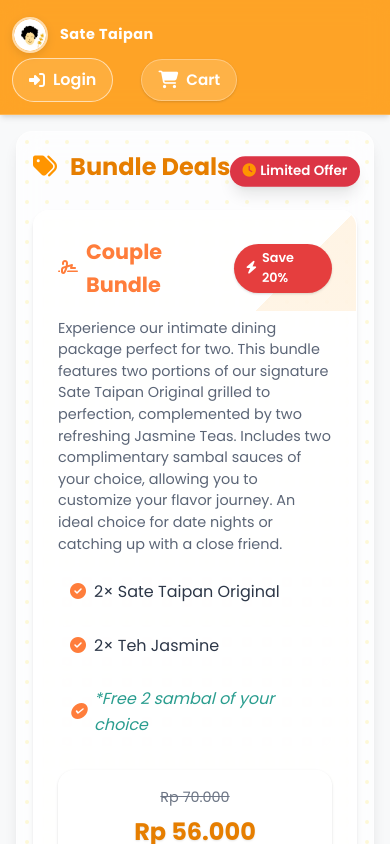
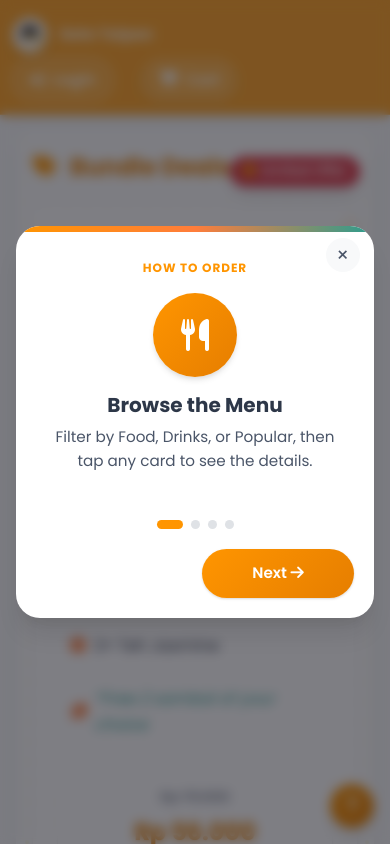
Before and after one commit to Ihsan-p1/PJ_Taipan, a plain HTML site: page index.html in a window 390 px wide. Shown: the top 844 px of the page. Drawn offline with nearby package versions, Linux system fonts and the light colour scheme.

Commit message:
Add interactive "How to Order" onboarding popup
A 4-step stepper that auto-shows on a visitor's first visit and can be
reopened any time via a floating "?" button.

- js/intro-popup.js — builds the popup, handles step navigation (Next/Back,
  clickable progress dots, arrow keys, Esc, backdrop click) and remembers
  dismissal in localStorage (sate_taipan_seen_intro).
- css/intro.css — self-contained, theme-matching styles (prefixed .intro-*),
  responsive, with reduced-motion support.
- Wired into the menu page (menu-page.js) and index.html.
- Documented the new localStorage key in README and CLAUDE.md.

Verified with headless-browser interaction tests: auto-open on first visit,
step navigation, "Start Ordering" finish, reopen button, Esc-to-close, and no
re-show on return visits (11/11 checks).

```diff
--- /dev/null
+++ b/css/intro.css
@@ -0,0 +1,233 @@
+/**
+ * intro.css — "How to Order" onboarding popup.
+ * Self-contained (uses the theme variables from base.css); prefixed with
+ * .intro- so it never collides with the product/rating modals.
+ */
+
+.intro-overlay {
+  position: fixed;
+  inset: 0;
+  z-index: 3000;
+  display: flex;
+  align-items: center;
+  justify-content: center;
+  padding: 1rem;
+  background: rgba(20, 20, 30, 0.55);
+  backdrop-filter: blur(6px);
+  opacity: 0;
+  visibility: hidden;
+  transition: opacity var(--transition-normal), visibility var(--transition-normal);
+}
+.intro-overlay.open {
+  opacity: 1;
+  visibility: visible;
+}
+
+.intro-card {
+  position: relative;
+  width: 100%;
+  max-width: 420px;
+  background: var(--card-bg, #fff);
+  border-radius: var(--radius-xl, 1.5rem);
+  box-shadow: var(--shadow-xl);
+  padding: 2.25rem 1.75rem 1.5rem;
+  text-align: center;
+  transform: translateY(24px) scale(0.96);
+  transition: transform var(--transition-bounce);
+  overflow: hidden;
+}
+.intro-overlay.open .intro-card {
+  transform: translateY(0) scale(1);
+}
+
+/* Warm accent bar along the top */
+.intro-card::before {
+  content: "";
+  position: absolute;
+  top: 0;
+  left: 0;
+  right: 0;
+  height: 6px;
+  background: linear-gradient(90deg, var(--primary), var(--accent), var(--secondary));
+}
+
+.intro-close {
+  position: absolute;
+  top: 0.75rem;
+  right: 0.9rem;
+  width: 34px;
+  height: 34px;
+  border: none;
+  border-radius: 50%;
+  background: var(--neutral-light, #f1f3f5);
+  color: var(--neutral-dark, #4a5568);
+  font-size: 1.25rem;
+  line-height: 1;
+  cursor: pointer;
+  transition: background var(--transition-fast), transform var(--transition-fast);
+}
+.intro-close:hover {
+  background: var(--neutral-gray, #dfe2e6);
+  transform: rotate(90deg);
+}
+
+.intro-eyebrow {
+  font-size: 0.75rem;
+  font-weight: 700;
+  letter-spacing: 0.08em;
+  text-transform: uppercase;
+  color: var(--primary);
+  margin-bottom: 0.75rem;
+}
+
+/* Sliding steps */
+.intro-viewport {
+  overflow: hidden;
+}
+.intro-track {
+  display: flex;
+  transition: transform var(--transition-slow);
+}
+.intro-step {
+  flex: 0 0 100%;
+  padding: 0 0.25rem;
+}
+.intro-icon {
+  width: 84px;
+  height: 84px;
+  margin: 0.25rem auto 1rem;
+  display: flex;
+  align-items: center;
+  justify-content: center;
+  border-radius: 50%;
+  font-size: 2rem;
+  color: #fff;
+  background: linear-gradient(135deg, var(--primary), var(--primary-darker));
+  box-shadow: var(--shadow-md);
+}
+.intro-step:nth-child(2) .intro-icon {
+  background: linear-gradient(135deg, var(--accent), #e0561b);
+}
+.intro-step:nth-child(3) .intro-icon {
+  background: linear-gradient(135deg, var(--secondary), var(--secondary-dark));
+}
+.intro-step:nth-child(4) .intro-icon {
+  background: linear-gradient(135deg, var(--complementary), var(--complementary-dark));
+}
+.intro-step h3 {
+  font-size: 1.25rem;
+  font-weight: 700;
+  color: var(--dark, #2d3748);
+  margin-bottom: 0.5rem;
+}
+.intro-step p {
+  color: var(--neutral-dark, #4a5568);
+  font-size: 0.95rem;
+  line-height: 1.55;
+  margin: 0 auto;
+  max-width: 300px;
+}
+
+/* Progress dots */
+.intro-dots {
+  display: flex;
+  justify-content: center;
+  gap: 0.5rem;
+  margin: 1.5rem 0 1.25rem;
+}
+.intro-dot {
+  width: 9px;
+  height: 9px;
+  padding: 0;
+  border: none;
+  border-radius: 50%;
+  background: var(--neutral-gray, #dfe2e6);
+  cursor: pointer;
+  transition: transform var(--transition-fast), background var(--transition-fast), width var(--transition-fast);
+}
+.intro-dot.active {
+  width: 26px;
+  border-radius: var(--radius-full, 9999px);
+  background: var(--primary);
+}
+
+/* Actions */
+.intro-actions {
+  display: flex;
+  gap: 0.75rem;
+}
+.intro-btn {
+  flex: 1;
+  padding: 0.7rem 1rem;
+  border: none;
+  border-radius: var(--radius-full, 9999px);
+  font-weight: 600;
+  font-size: 0.95rem;
+  cursor: pointer;
+  transition: transform var(--transition-fast), box-shadow var(--transition-fast), background var(--transition-fast);
+}
+.intro-btn-ghost {
+  background: transparent;
+  color: var(--neutral-dark, #4a5568);
+  border: 1px solid var(--border, #e2e8f0);
+}
+.intro-btn-ghost:hover {
+  background: var(--neutral-light, #f8f9fa);
+}
+.intro-btn-ghost[disabled] {
+  opacity: 0;
+  pointer-events: none;
+}
+.intro-btn-primary {
+  background: linear-gradient(135deg, var(--primary), var(--primary-darker));
+  color: #fff;
+  box-shadow: var(--shadow-sm);
+}
+.intro-btn-primary:hover {
+  transform: translateY(-2px);
+  box-shadow: var(--shadow-md);
+}
+
+/* Floating re-open button */
+.intro-help {
+  position: fixed;
+  right: 1.25rem;
+  bottom: 1.25rem;
+  z-index: 2500;
+  width: 50px;
+  height: 50px;
+  border: none;
+  border-radius: 50%;
+  background: linear-gradient(135deg, var(--primary), var(--primary-darker));
+  color: #fff;
+  font-size: 1.15rem;
+  cursor: pointer;
+  box-shadow: var(--shadow-lg);
+  transition: transform var(--transition-fast);
+}
+.intro-help:hover {
+  transform: scale(1.08);
+}
+
+@media (max-width: 480px) {
+  .intro-card {
+    padding: 2rem 1.25rem 1.25rem;
+  }
+  .intro-help {
+    width: 44px;
+    height: 44px;
+    right: 1rem;
+    bottom: 1rem;
+  }
+}
+
+@media (prefers-reduced-motion: reduce) {
+  .intro-overlay,
+  .intro-card,
+  .intro-track,
+  .intro-close,
+  .intro-btn,
+  .intro-help {
+    transition: none;
+  }
+}
--- a/index.html
+++ b/index.html
@@ -38,6 +38,7 @@
     <link rel="stylesheet" href="css/components.css" />
     <link rel="stylesheet" href="css/menu.css" />
     <link rel="stylesheet" href="css/animations.css" />
+    <link rel="stylesheet" href="css/intro.css" />
 
     <!-- Preload critical images -->
     <link rel="preload" as="image" href="images/taipan-logo.png" />
--- /dev/null
+++ b/js/intro-popup.js
@@ -0,0 +1,163 @@
+/**
+ * intro-popup.js — "How to Order" onboarding.
+ *
+ * Shows an interactive, multi-step popup the first time someone visits, and
+ * leaves a floating "?" button so they can reopen it any time. Whether it has
+ * been seen is remembered in localStorage.
+ */
+
+const SEEN_KEY = "sate_taipan_seen_intro";
+
+const STEPS = [
+  {
+    icon: "fa-utensils",
+    title: "Browse the Menu",
+    text: "Filter by Food, Drinks, or Popular, then tap any card to see the details.",
+  },
+  {
+    icon: "fa-pepper-hot",
+    title: "Customize Your Satay",
+    text: "Adding satay? Pick up to 3 sambals in the popup — some are free, some add a little.",
+  },
+  {
+    icon: "fa-cart-plus",
+    title: "Add to Cart",
+    text: "Add single items or grab a bundle deal. Keep an eye on the stock badges.",
+  },
+  {
+    icon: "fa-bag-shopping",
+    title: "Checkout",
+    text: "Open your cart, fill in your delivery details, and place the order. Enjoy!",
+  },
+];
+
+let overlay = null;
+let track = null;
+let current = 0;
+
+function render() {
+  track.style.transform = `translateX(-${current * 100}%)`;
+
+  overlay.querySelectorAll(".intro-dot").forEach((dot, i) => {
+    dot.classList.toggle("active", i === current);
+    dot.setAttribute("aria-current", i === current ? "true" : "false");
+  });
+
+  const back = overlay.querySelector(".intro-back");
+  const next = overlay.querySelector(".intro-next");
+  back.disabled = current === 0;
+  const isLast = current === STEPS.length - 1;
+  next.innerHTML = isLast
+    ? '<i class="fas fa-check"></i> Start Ordering'
+    : 'Next <i class="fas fa-arrow-right"></i>';
+}
+
+function goTo(index) {
+  current = Math.max(0, Math.min(STEPS.length - 1, index));
+  render();
+}
+
+function open() {
+  overlay.classList.add("open");
+  document.body.style.overflow = "hidden";
+  goTo(0);
+  overlay.querySelector(".intro-next").focus();
+}
+
+function close() {
+  overlay.classList.remove("open");
+  document.body.style.overflow = "";
+  try {
+    localStorage.setItem(SEEN_KEY, "true");
+  } catch (error) {
+    console.error("Could not persist intro-seen flag:", error);
+  }
+}
+
+function buildDom() {
+  overlay = document.createElement("div");
+  overlay.className = "intro-overlay";
+  overlay.setAttribute("role", "dialog");
+  overlay.setAttribute("aria-modal", "true");
+  overlay.setAttribute("aria-label", "How to order");
+
+  const steps = STEPS.map(
+    (step) => `
+      <section class="intro-step">
+        <div class="intro-icon"><i class="fas ${step.icon}"></i></div>
+        <h3>${step.title}</h3>
+        <p>${step.text}</p>
+      </section>`
+  ).join("");
+
+  const dots = STEPS.map(
+    (_, i) => `<button class="intro-dot" type="button" aria-label="Go to step ${i + 1}"></button>`
+  ).join("");
+
+  overlay.innerHTML = `
+    <div class="intro-card">
+      <button class="intro-close" type="button" aria-label="Close">&times;</button>
+      <p class="intro-eyebrow">How to Order</p>
+      <div class="intro-viewport">
+        <div class="intro-track">${steps}</div>
+      </div>
+      <div class="intro-dots">${dots}</div>
+      <div class="intro-actions">
+        <button class="intro-btn intro-btn-ghost intro-back" type="button">
+          <i class="fas fa-arrow-left"></i> Back
+        </button>
+        <button class="intro-btn intro-btn-primary intro-next" type="button">Next</button>
+      </div>
+    </div>
+  `;
+
+  document.body.appendChild(overlay);
+  track = overlay.querySelector(".intro-track");
+
+  // Floating re-open button.
+  const help = document.createElement("button");
+  help.className = "intro-help";
+  help.type = "button";
+  help.setAttribute("aria-label", "How to order");
+  help.innerHTML = '<i class="fas fa-question"></i>';
+  document.body.appendChild(help);
+
+  // Wiring
+  help.addEventListener("click", open);
+  overlay.querySelector(".intro-close").addEventListener("click", close);
+  overlay.querySelector(".intro-back").addEventListener("click", () => goTo(current - 1));
+  overlay.querySelector(".intro-next").addEventListener("click", () => {
+    if (current === STEPS.length - 1) close();
+    else goTo(current + 1);
+  });
+  overlay.querySelectorAll(".intro-dot").forEach((dot, i) => {
+    dot.addEventListener("click", () => goTo(i));
+  });
+
+  // Close when clicking the backdrop (but not the card).
+  overlay.addEventListener("click", (e) => {
+    if (e.target === overlay) close();
+  });
+
+  // Keyboard: Esc closes, arrows navigate — only while open.
+  document.addEventListener("keydown", (e) => {
+    if (!overlay.classList.contains("open")) return;
+    if (e.key === "Escape") close();
+    else if (e.key === "ArrowRight") goTo(current + 1);
+    else if (e.key === "ArrowLeft") goTo(current - 1);
+  });
+}
+
+/** Build the popup and show it automatically on a visitor's first visit. */
+export function initIntroPopup() {
+  if (document.querySelector(".intro-overlay")) return; // guard against double init
+  buildDom();
+
+  let seen = false;
+  try {
+    seen = localStorage.getItem(SEEN_KEY) === "true";
+  } catch {
+    seen = false;
+  }
+  if (!seen) setTimeout(open, 600); // let the page settle first
+}
--- a/js/menu-page.js
+++ b/js/menu-page.js
@@ -11,6 +11,7 @@
 import { initializeModals } from "./modals.js";
 import { initThreeJSBackground } from "./three-bg.js";
 import { initStock } from "./stock.js";
+import { initIntroPopup } from "./intro-popup.js";
 
 function initializeMenuPage() {
   try {
@@ -19,6 +20,7 @@
     updateCartCount();
     initializeBundleDisplay();
     initializeModals();
+    initIntroPopup();
 
     // The 3D background is a nice-to-have; never let it break the page.
     setTimeout(() => {
```
Also changed, not shown: 2 other files.
